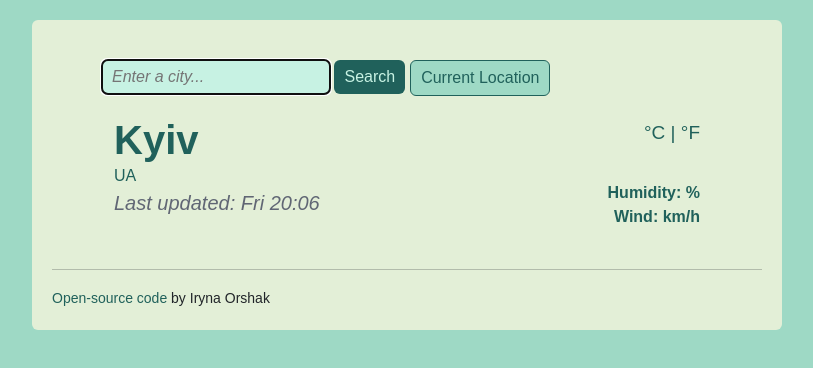
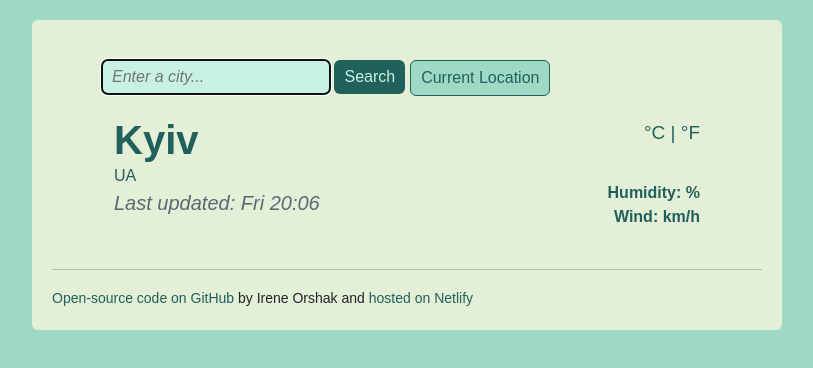
Before and after one commit to ireneorsh/weather-app, a plain HTML site: page index.html in a window 1280 px wide. Shown: the whole page, without its empty margins (233-1046 px from the left). Drawn offline with nearby package versions, Linux system fonts and the light colour scheme; no server answers.

Commit message:
Added a link to netlify at the bottom of the page, removed console logs

```diff
--- a/index.html
+++ b/index.html
@@ -68,9 +68,15 @@
           class="open-src-code-link"
           href="https://github.com/ireneorsh/weather-app"
           target="_blank"
-          >Open-source code</a
+          >Open-source code on GitHub</a
         >
-        by Iryna Orshak
+        by Irene Orshak and
+        <a
+          class="open-src-code-link"
+          href="https://weather-app-by-ireneorsh.netlify.app"
+          target="_blank"
+          >hosted on Netlify</a
+        >
       </small>
     </div>
 
--- a/src/index.js
+++ b/src/index.js
@@ -54,14 +54,11 @@ function showCurrentCityWeather(response) {
 }
 
 function getForecast(coordinates) {
-  console.log(coordinates.lat);
-  console.log(coordinates.lon);
   let apiKey = "a43564c91a6c605aeb564c9ed02e3858";
   let apiUrl = `https://api.openweathermap.org/data/2.5/onecall?lat=${coordinates.lat}&lon=${coordinates.lon}&appid=${apiKey}&units=metric`;
   axios.get(apiUrl).then(showForecast);
 }
 function showForecast(response) {
-  console.log(response.data.daily);
   let forecastReal = response.data.daily;
   let forecast = document.querySelector("#forecast");
   let forecastHTML = `<div class="row">`;
```
